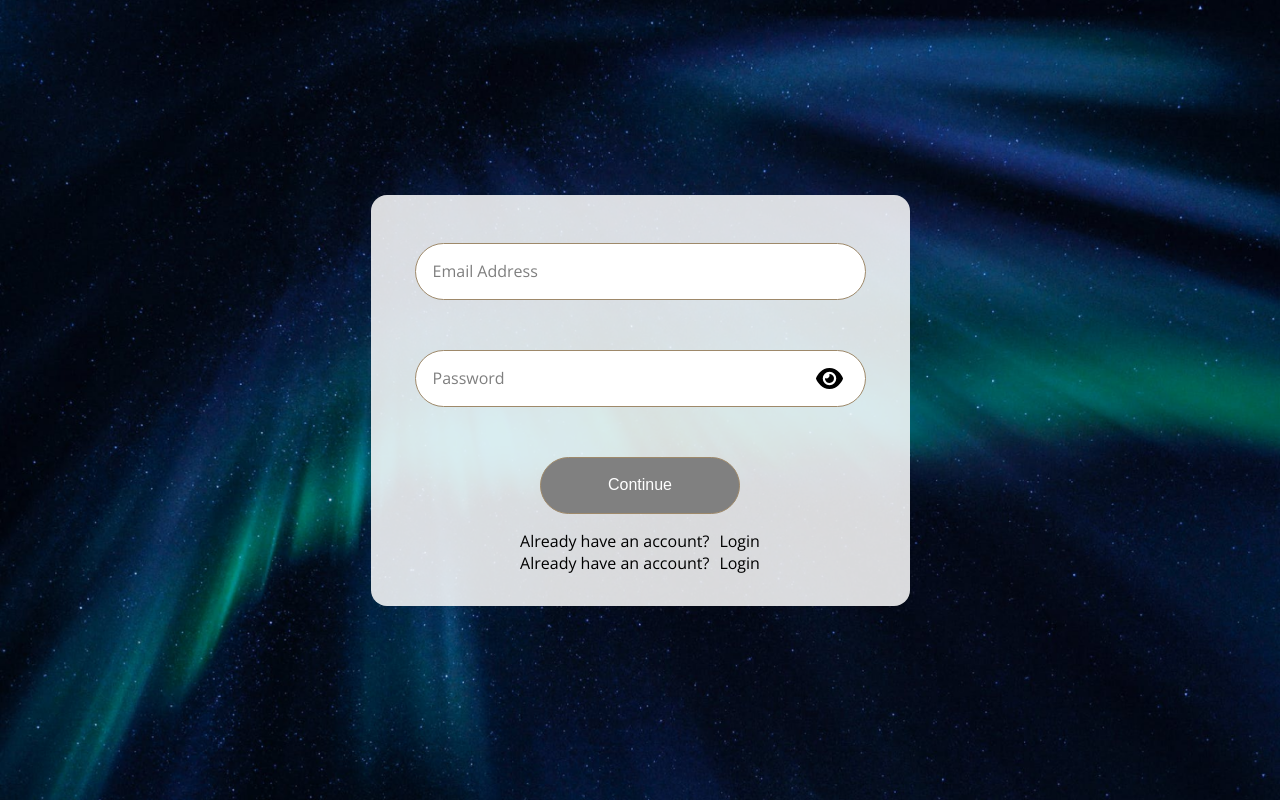
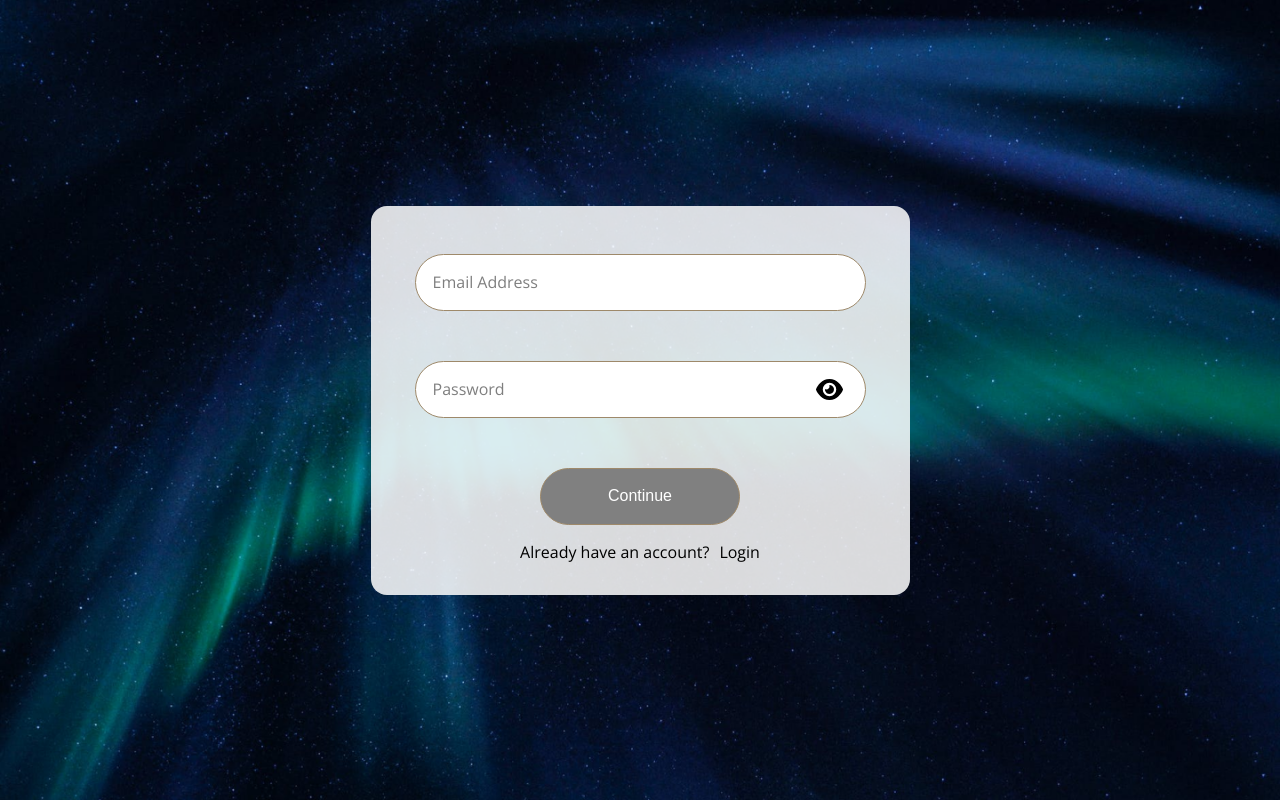
Before and after one commit to drjbrn/auth-page-demo, a React (Create React App) app in the folder authorization-app/: page /registration in a window 1280 px wide. Built offline with nearby package versions, Linux system fonts and the light colour scheme; the HTML template or start-up script is replaced by a standard one.

Commit message:
fix: remove unnecessary import and change transition to other steps of registration

```diff
--- a/authorization-app/src/components/Registration/Registration.jsx
+++ b/authorization-app/src/components/Registration/Registration.jsx
@@ -1,31 +1,33 @@
 import { useState } from 'react';
-import { Link } from 'react-router-dom';
 import './Registration.scss';
 import '../../styles/_button.scss';
 import '../../styles/_form.scss';
 import SecondStepOfRegistration from './SecondStepOfRegistration';
 import FirstStepOfRegistration from './FirstStepOfRegistration';
+import RegistrationAccepted from './RegistrationAccepted';
 
 function Registration() {
   const [stepOfRegistration, setStepOfRegistration] = useState('first');
+  const [acceptedRegistration, setAcceptedRegistration] = useState(false);
 
   const handleSubmit = (event) => {
     event.preventDefault();
     setStepOfRegistration('second');
   }
 
+  const handleSubmitAccepted = (event) => {
+    event.preventDefault();
+    setAcceptedRegistration(true);
+  }
+
   return (
     <div className='registration'>
       { stepOfRegistration === 'first'
         ? <FirstStepOfRegistration handleSubmit={handleSubmit} />
-        : <SecondStepOfRegistration />
+        : acceptedRegistration === false
+        ? <SecondStepOfRegistration handleSubmit={handleSubmitAccepted}/>
+        : <RegistrationAccepted />
       }
-      <div className='switch'>
-        <p>
-          Already have an account?
-        </p>
-        <Link to="../login">Login</Link>
-      </div>
     </div>
   );
 }
```
